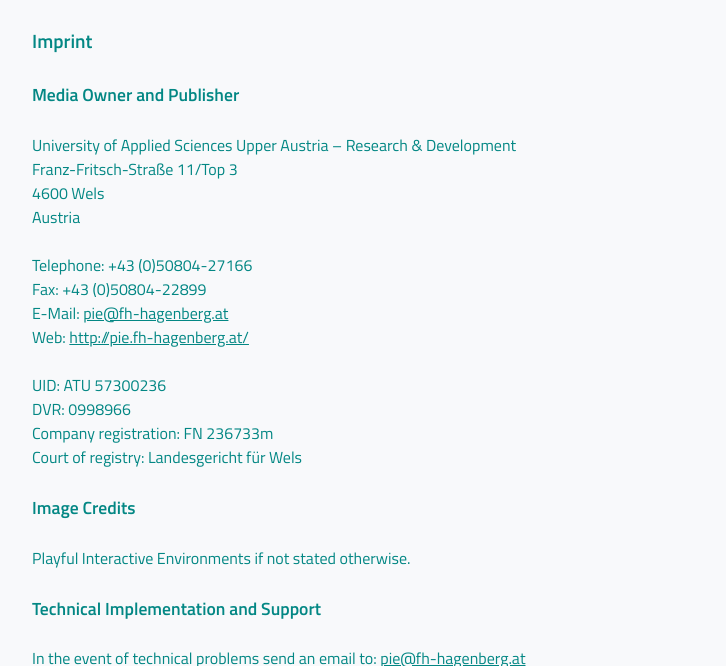
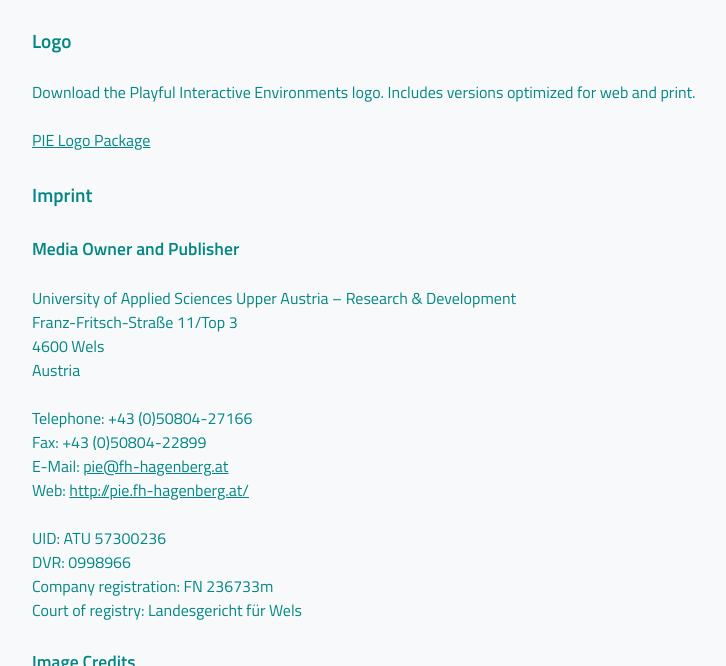
Before and after one commit to Playful-Interactive-Environments/pie-lab.at, a Jekyll site: the page built from _pages/contact.html, in a window 1280 px wide and 900 px high, scrolled down 548 px, cut to the strip 234-900 px from the top of the window. Shown: the whole strip, without its empty margins (3-729 px from the left). Built offline with Jekyll 4.4.1, drawn with Linux system fonts in a browser that asks for light colours.

Commit message:
Added Logo Packages
Logos added in the contact section for download. Closes #19.

```diff
--- a/_pages/contact.html
+++ b/_pages/contact.html
@@ -12,7 +12,12 @@
   <a href="mailto:pie@fh-hagenberg.at">pie@fh-hagenberg.at</a>
 </address>
 
-<iframe class="contactmap" src="https://www.google.com/maps/embed?pb=!1m18!1m12!1m3!1d1325.275651596837!2d14.5116176128652!3d48.369144998580325!2m3!1f0!2f0!3f0!3m2!1i1024!2i768!4f13.1!3m3!1m2!1s0x0%3A0x0!2zNDjCsDIyJzA4LjkiTiAxNMKwMzAnNDMuOSJF!5e0!3m2!1sen!2sat!4v1454949105063"  frameborder="0" style="border:0" allowfullscreen></iframe>
+<iframe class="contactmap" frameborder="0" style="border:0" src="https://www.google.com/maps/embed/v1/place?q=48.369112%2C%2014.511971&key=AIzaSyCi4S2qJh_JhhjsWLzwbEVPdu0MVQ9--mo&attribution_source=Google+Maps+Embed+API&attribution_web_url=http://pie.fh-hagenberg.at/" allowfullscreen></iframe>
+
+<h2>Logo</h2>
+
+<p>Download the Playful Interactive Environments logo. Includes versions optimized for web and print.</p>
+<p><a href="{{'/assets/brand/pie-logo-package.zip' | prepend: site.baseurl }}">PIE Logo Package</a></p>
 
 {% capture imprint %}
 ## Imprint
```
Also changed, not shown: 1 other file.
